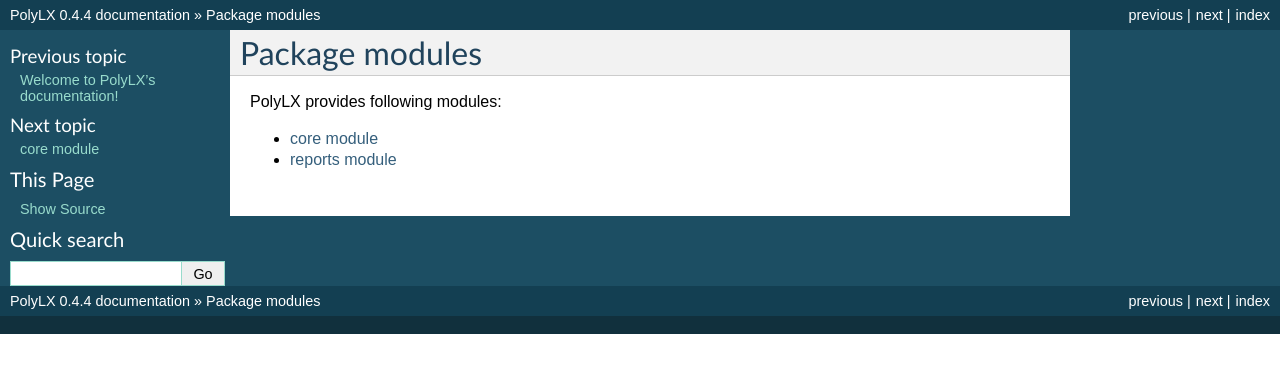
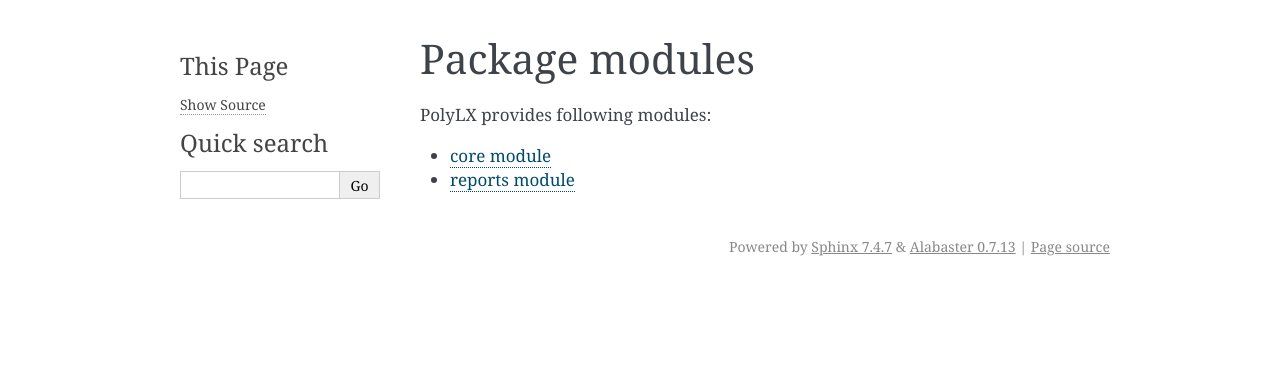
Before and after one commit to ondrolexa/polylx, a Sphinx documentation site: the page built from docs/automodules.rst, in a window 1280 px wide. Shown: the top 373 px of the page. Built offline with Sphinx 7.4.7, drawn with Linux system fonts in a browser that asks for light colours; some of the changed lines change nothing that is shown.

Commit message:
mock removed

```diff
--- a/docs/conf.py
+++ b/docs/conf.py
@@ -111,7 +111,12 @@
 
 # The theme to use for HTML and HTML Help pages.  See the documentation for
 # a list of builtin themes.
-html_theme = 'default'
+on_rtd = os.environ.get('READTHEDOCS', None) == 'True'
+
+if on_rtd:
+    html_theme = 'default'
+else:
+    html_theme = 'alabaster'
 
 # Theme options are theme-specific and customize the look and feel of a
 # theme further.  For a list of options available for each theme, see the
@@ -276,15 +281,3 @@
 
 # Sort members by type
 autodoc_member_order = 'groupwise'
-
-# Mocks for Read the Docs
-import sys
-from unittest.mock import MagicMock
-
-class Mock(MagicMock):
-    @classmethod
-    def __getattr__(cls, name):
-            return Mock()
-
-MOCK_MODULES = ['numpy','matplotlib','pandas','networkx','scipy','shapely']
-sys.modules.update((mod_name, Mock()) for mod_name in MOCK_MODULES)
```
